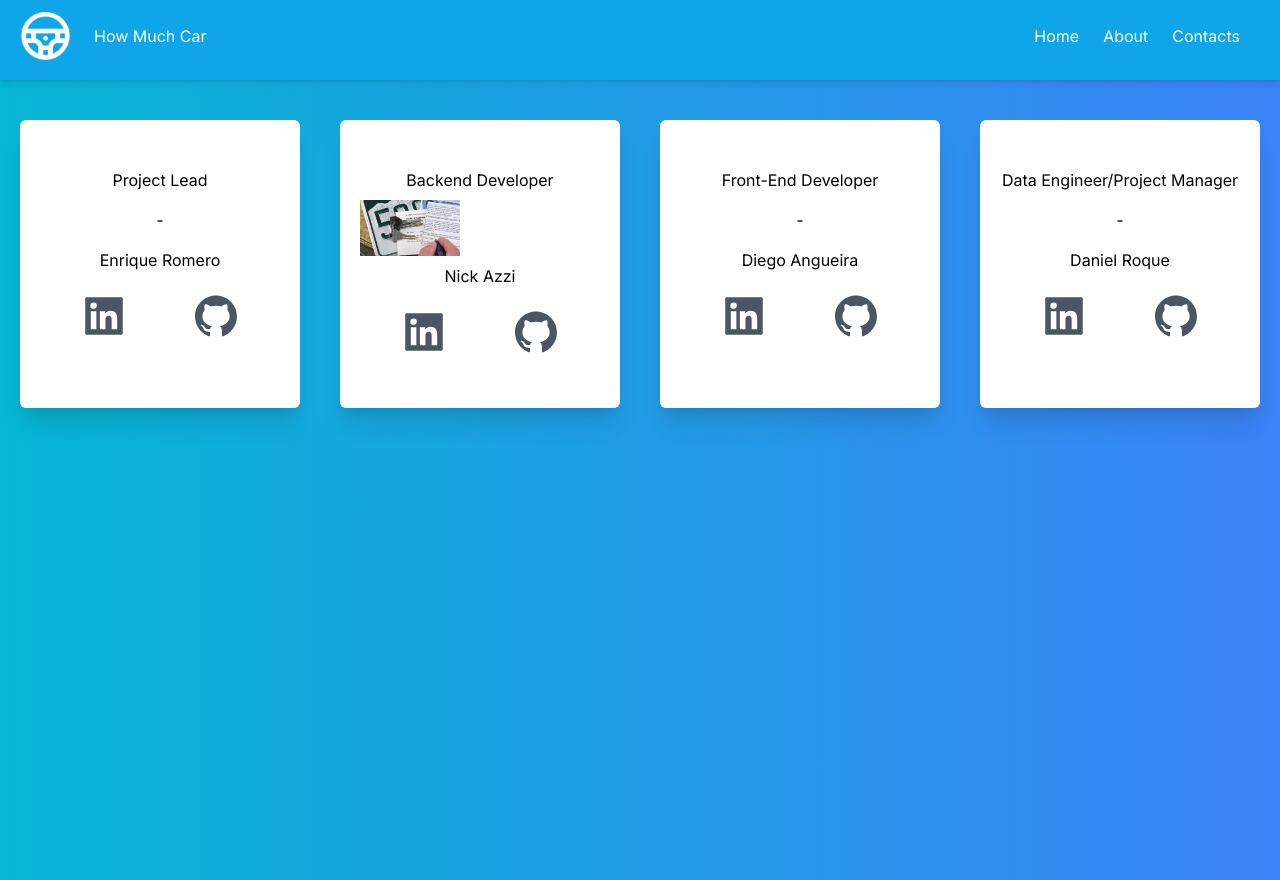
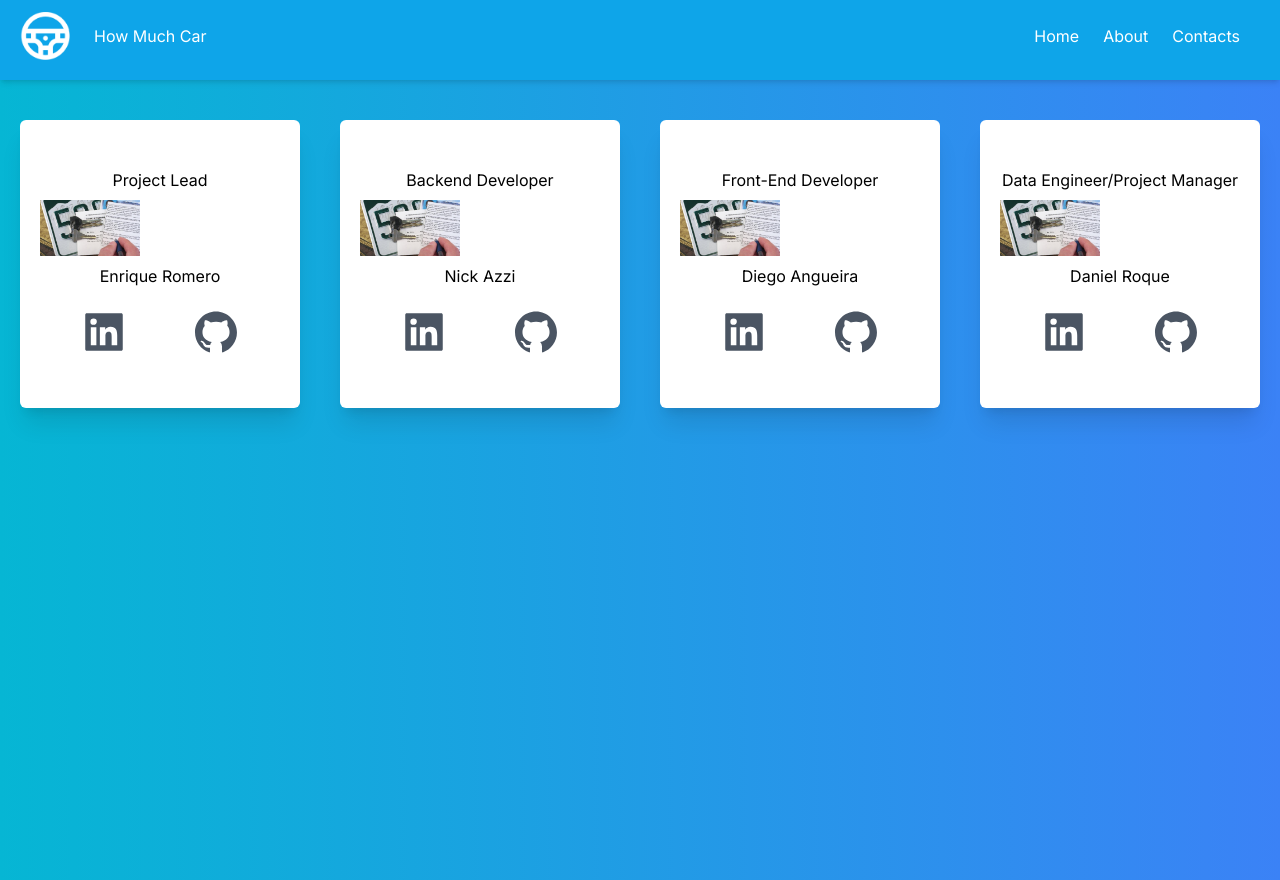
Before and after one commit to erom03/ShellHacks-2023, a Next.js app: page /contacts in a window 1280 px wide. Built offline with nearby package versions, Linux system fonts and the light colour scheme.

Commit message:
images there not centered

```diff
--- a/app/contacts/page.tsx
+++ b/app/contacts/page.tsx
@@ -30,7 +30,13 @@ const page = () => {
         <label>
         Project Lead
         </label>
-        <div>-</div>
+        <div>
+          <Image
+          src="/images/Papers.jpg"
+          alt="Papers"
+          width={100}
+          height={100}
+        /></div>
         <div>
         Enrique Romero
         </div>
@@ -67,7 +73,13 @@ const page = () => {
         <label>
         Front-End Developer
         </label>
-        <div>-</div>
+        <div>
+          <Image
+          src="/images/Papers.jpg"
+          alt="Papers"
+          width={100}
+          height={100}
+        /></div>
         <div>
         Diego Angueira
         </div>
@@ -82,7 +94,13 @@ const page = () => {
         <label>
         Data Engineer/Project Manager
         </label>
-        <div>-</div>
+        <div>
+          <Image
+          src="/images/Papers.jpg"
+          alt="Papers"
+          width={100}
+          height={100}
+        /></div>
         <div>
         Daniel Roque
         </div>
```
